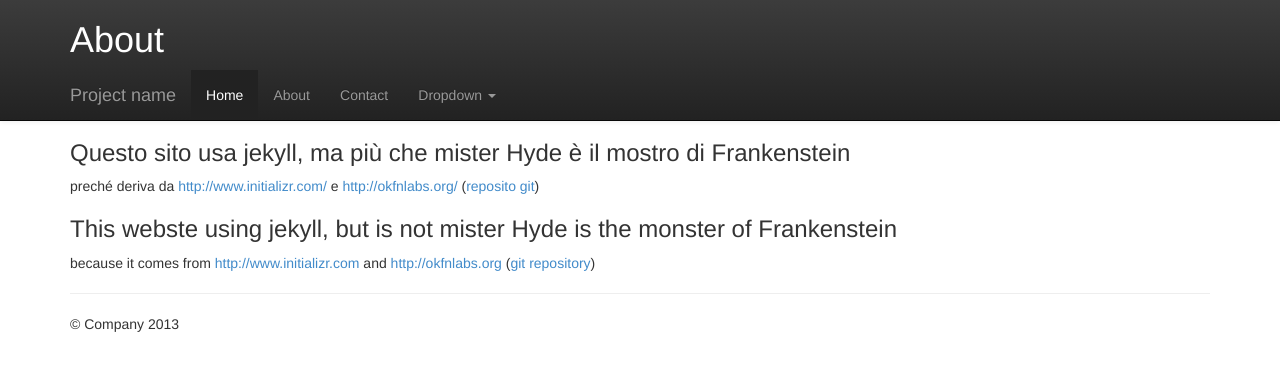
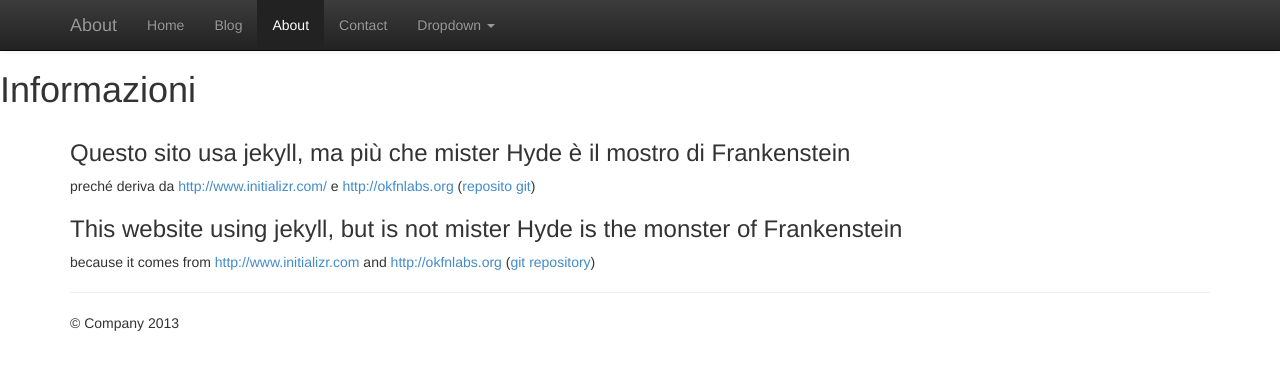
Before and after one commit to undercustodian/undercustodian.github.io-2020-06-16, a Jekyll site: the page built from about.md, in a window 1280 px wide. Shown: the top 371 px of the page. Built offline with Jekyll 4.4.1, drawn with Linux system fonts in a browser that asks for light colours; nearby versions of some CDN libraries.

Commit message:
sistemato il meno navbar home abouto e blog

```diff
--- a/_includes/blog_header.html
+++ b/_includes/blog_header.html
@@ -1,9 +1,9 @@
 <header class="blog-header">
-  <div class="socialism">
+<!-- <div class="socialism">
     <a class="twitter" href="https://twitter.com/okfnlabs"><img
       src="/img/blog_twitter.png"></a>
     <a class="feed" href="/blog/feed.xml"><img src="/img/blog_feed.png"></a>
-  </div>
+  </div> -->
 
   <h1>The Data Wrangling Blog</h1>
 </header>
--- a/_layouts/default.html
+++ b/_layouts/default.html
@@ -17,11 +17,11 @@
                 padding-bottom: 20px;
             }
         </style> -->
-         <style>
+          <!-- <style>
             .htitle {
-               color: #fff;
+               color: #000;
             }
-        </style>
+        </style> -->
 
         <!--<link rel="stylesheet" href="/css/bootstrap-theme.css">
         <link rel="stylesheet" href="/css/main.css">
@@ -34,7 +34,7 @@
     {% if page.navbar-fixed %}
     <style>
         body {
-            padding-top: 120px;
+            padding-top: 50px;
             padding-bottom: 20px;
         }
     </style>
@@ -53,19 +53,20 @@
        <div class="navbar navbar-inverse" >
     {% endif %}
       <div class="container">
-        <h1 class="htitle"> {{page.title}} </h1>
+        <!-- <h1 class="htitle"> {{page.title}} </h1> -->
         <div class="navbar-header">
           <button type="button" class="navbar-toggle" data-toggle="collapse" data-target=".navbar-collapse">
             <span class="icon-bar"></span>
             <span class="icon-bar"></span>
             <span class="icon-bar"></span>
           </button>
-          <a class="navbar-brand" href="#">Project name</a>
+          <a class="navbar-brand" href="#">{{page.project_name}}</a>
         </div>
         <div class="navbar-collapse collapse">
           <ul class="nav navbar-nav">
-            <li class="active"><a href="/index.html">Home</a></li>
-            <li><a href="/about.html">About</a></li>
+            <li  {% if page.active == 'Home' %} class="active" {% endif %} ><a href="/index.html">Home</a></li>
+            <li  {% if page.active == 'Blog' %} class="active" {% endif %} ><a href="/blog/index.html">Blog</a></li>
+            <li  {% if page.active == 'About' %} class="active" {% endif %} ><a href="/about.html">About</a></li>
             <li><a href="#contact">Contact</a></li>
             <li class="dropdown">
               <a href="#" class="dropdown-toggle" data-toggle="dropdown">Dropdown <b class="caret"></b></a>
@@ -96,8 +97,9 @@
     </div>
 
     <!-- Main jumbotron for a primary marketing message or call to action -->
-     <!--  <div class="jumbotron">
-       <div class="container">
+     <!--  <div class="jumbotron"> -->
+     <h1 class="htitle"> {{page.title}} </h1>
+       <!-- <div class="container">
         <h1>Hello, world!</h1>
         <p>This is a template for a simple marketing or informational website. It includes a large callout called the hero unit and three supporting pieces of content. Use it as a starting point to create something more unique.</p>
         <p><a class="btn btn-primary btn-lg">Learn more &raquo;</a></p>
--- a/about.md
+++ b/about.md
@@ -1,14 +1,16 @@
 ---
-title: About
+title: Informazioni
 license: Company 2013
+project_name:  About
 navbar-fixed: Definite
+active: 'About'
 layout: default
 ---
 
 ### Questo sito usa jekyll, ma più che mister Hyde è il mostro di Frankenstein
 
-preché deriva da [http://www.initializr.com/](http://www.initializr.com/) e [http://okfnlabs.org/](http://okfnlabs.org/) ([reposito git](https://github.com/okfn/okfn.github.com))
+preché deriva da [http://www.initializr.com/](http://www.initializr.com/) e [http://okfnlabs.org](http://okfnlabs.org) ([reposito git](https://github.com/okfn/okfn.github.com))
 
-### This webste using jekyll, but is not mister Hyde is the monster of Frankenstein
+### This website using jekyll, but is not mister Hyde is the monster of Frankenstein
 
-because it comes from [http://www.initializr.com](http://www.initializr.com) and [http://okfnlabs.org](http://okfnlabs.org/) ([git repository](https://github.com/okfn/okfn.github.com))
+because it comes from [http://www.initializr.com](http://www.initializr.com) and [http://okfnlabs.org](http://okfnlabs.org) ([git repository](https://github.com/okfn/okfn.github.com))
--- a/blog/index.html
+++ b/blog/index.html
@@ -1,6 +1,9 @@
 ---
-title: The Data Wrangling Blog
+title: Lista dei Post
+license: Company 2013
+project_name:  Blog
 navbar-fixed: Definite
+active: 'Blog'
 layout: default
 
 ---
--- a/index.html
+++ b/index.html
@@ -1,6 +1,8 @@
 ---
 title: Prova html template
 license: Company 2013
+project_name: Home
+active: 'Home'
 navbar-fixed: Definite
 layout: default
 ---
```
Also changed, not shown: blog/add/index.md (deleted, +0 -47 lines), blog/feed.xml (deleted, +0 -29 lines).
